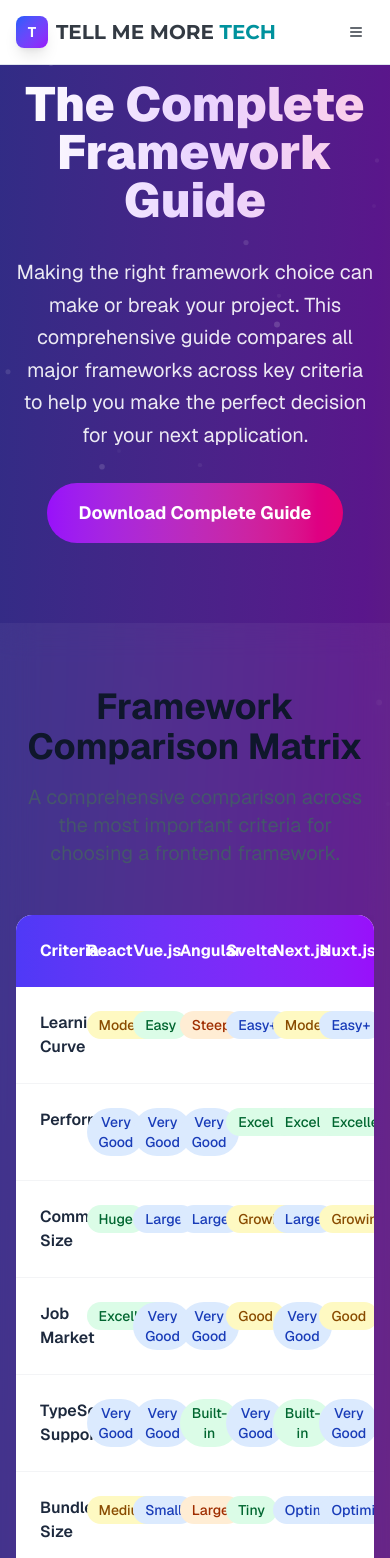
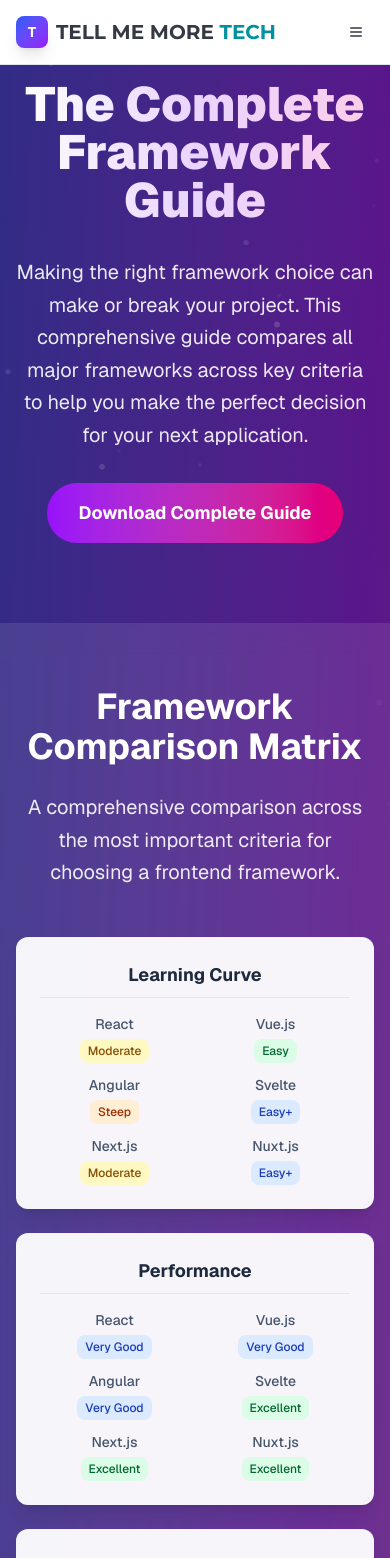
Before and after one commit to abdabkim/tellmemoretechblog, a Next.js app: page /frameworkguide in a window 390 px wide. Shown: the top 1558 px of the page. Built offline with nearby package versions, Linux system fonts and the light colour scheme.

Commit message:
Last commit for today. fixed the framwork page the comparison matrix section and removed subscribe from the resources page. probably one thing left to do to be done

```diff
--- a/app/articles/page.tsx
+++ b/app/articles/page.tsx
@@ -78,7 +78,7 @@ export default function AllArticlesPage() {
       date: "Sep 19, 2025",
       readTime: "5 min read",
       tags: ["Tools", "Resources", "Productivity"],
-      link: "/vscodeextension",
+      link: "/vscodeextensions",
     },
      {
       title: "Angular: The Swiss Army Knife Framework That Actually Cuts Through Enterprise Complexity",
--- a/app/frameworkguide/page.tsx
+++ b/app/frameworkguide/page.tsx
@@ -279,7 +279,7 @@ export default function FrameworkGuidePage() {
       </section>
 
       {/* Comparison Section */}
-      <section className="relative z-20 py-16 px-4 bg-white/5 backdrop-blur-lg">
+      <section className="relative z-20 py-16 px-4 bg-white/10 backdrop-blur-lg">
         <div className="max-w-7xl mx-auto">
           <motion.div
             className="text-center mb-12"
@@ -288,31 +288,90 @@ export default function FrameworkGuidePage() {
             transition={{ duration: 0.8 }}
             viewport={{ once: true }}
           >
-            <h2 className="text-4xl md:text-5xl font-bold mb-4 text-slate-900">
+            <h2 className="text-4xl md:text-5xl font-bold mb-6 text-white">
               Framework Comparison Matrix
             </h2>
-            <p className="text-xl text-slate-600">
+            <p className="text-xl text-white/90 max-w-4xl mx-auto leading-relaxed">
               A comprehensive comparison across the most important criteria for choosing a frontend framework.
             </p>
           </motion.div>
 
+          {/* Mobile-First Responsive Design */}
           <motion.div
-            className="overflow-x-auto"
+            className="w-full"
             initial={{ opacity: 0, y: 30 }}
             whileInView={{ opacity: 1, y: 0 }}
             transition={{ duration: 0.8, delay: 0.2 }}
             viewport={{ once: true }}
           >
-            <div className="min-w-full bg-white rounded-2xl shadow-2xl overflow-hidden">
+            {/* Mobile View - Stack Layout */}
+            <div className="block lg:hidden space-y-6">
+              {comparisonData.map((row, index) => (
+                <motion.div
+                  key={index}
+                  className="bg-white/95 backdrop-blur-lg rounded-xl p-6 shadow-lg"
+                  initial={{ opacity: 0, y: 20 }}
+                  whileInView={{ opacity: 1, y: 0 }}
+                  transition={{ duration: 0.5, delay: index * 0.1 }}
+                  viewport={{ once: true }}
+                >
+                  <h3 className="text-lg font-bold text-slate-800 mb-4 text-center border-b border-slate-200 pb-2">
+                    {row.criteria}
+                  </h3>
+                  <div className="grid grid-cols-2 sm:grid-cols-3 gap-3">
+                    <div className="text-center">
+                      <div className="text-sm font-medium text-slate-600 mb-1">React</div>
+                      <span className={`inline-block px-2 py-1 rounded-lg text-xs font-medium ${getScoreColor(row.react.score)}`}>
+                        {row.react.value}
+                      </span>
+                    </div>
+                    <div className="text-center">
+                      <div className="text-sm font-medium text-slate-600 mb-1">Vue.js</div>
+                      <span className={`inline-block px-2 py-1 rounded-lg text-xs font-medium ${getScoreColor(row.vue.score)}`}>
+                        {row.vue.value}
+                      </span>
+                    </div>
+                    <div className="text-center">
+                      <div className="text-sm font-medium text-slate-600 mb-1">Angular</div>
+                      <span className={`inline-block px-2 py-1 rounded-lg text-xs font-medium ${getScoreColor(row.angular.score)}`}>
+                        {row.angular.value}
+                      </span>
+                    </div>
+                    <div className="text-center">
+                      <div className="text-sm font-medium text-slate-600 mb-1">Svelte</div>
+                      <span className={`inline-block px-2 py-1 rounded-lg text-xs font-medium ${getScoreColor(row.svelte.score)}`}>
+                        {row.svelte.value}
+                      </span>
+                    </div>
+                    <div className="text-center">
+                      <div className="text-sm font-medium text-slate-600 mb-1">Next.js</div>
+                      <span className={`inline-block px-2 py-1 rounded-lg text-xs font-medium ${getScoreColor(row.nextjs.score)}`}>
+                        {row.nextjs.value}
+                      </span>
+                    </div>
+                    <div className="text-center">
+                      <div className="text-sm font-medium text-slate-600 mb-1">Nuxt.js</div>
+                      <span className={`inline-block px-2 py-1 rounded-lg text-xs font-medium ${getScoreColor(row.nuxtjs.score)}`}>
+                        {row.nuxtjs.value}
+                      </span>
+                    </div>
+                  </div>
+                </motion.div>
+              ))}
+            </div>
+
+            {/* Desktop View - Table Layout */}
+            <div className="hidden lg:block">
+              <div className="bg-white/95 backdrop-blur-lg rounded-2xl shadow-2xl overflow-hidden">
                 {/* Table Header */}
                 <div className="grid grid-cols-7 gap-4 p-6 bg-gradient-to-r from-indigo-600 to-purple-600 text-white font-bold text-center">
-                <div>Criteria</div>
-                <div>React</div>
-                <div>Vue.js</div>
-                <div>Angular</div>
-                <div>Svelte</div>
-                <div>Next.js</div>
-                <div>Nuxt.js</div>
+                  <div className="text-lg">Criteria</div>
+                  <div className="text-lg">React</div>
+                  <div className="text-lg">Vue.js</div>
+                  <div className="text-lg">Angular</div>
+                  <div className="text-lg">Svelte</div>
+                  <div className="text-lg">Next.js</div>
+                  <div className="text-lg">Nuxt.js</div>
                 </div>
 
                 {/* Table Rows */}
@@ -325,39 +384,40 @@ export default function FrameworkGuidePage() {
                     transition={{ duration: 0.6, delay: index * 0.1 }}
                     viewport={{ once: true }}
                   >
-                  <div className="font-semibold text-slate-800">{row.criteria}</div>
+                    <div className="font-semibold text-slate-800 text-lg">{row.criteria}</div>
                     <div className="text-center">
-                    <span className={`inline-block px-3 py-1 rounded-full text-sm font-medium ${getScoreColor(row.react.score)}`}>
+                      <span className={`inline-block px-3 py-2 rounded-full text-sm font-medium ${getScoreColor(row.react.score)}`}>
                         {row.react.value}
                       </span>
                     </div>
                     <div className="text-center">
-                    <span className={`inline-block px-3 py-1 rounded-full text-sm font-medium ${getScoreColor(row.vue.score)}`}>
+                      <span className={`inline-block px-3 py-2 rounded-full text-sm font-medium ${getScoreColor(row.vue.score)}`}>
                         {row.vue.value}
                       </span>
                     </div>
                     <div className="text-center">
-                    <span className={`inline-block px-3 py-1 rounded-full text-sm font-medium ${getScoreColor(row.angular.score)}`}>
+                      <span className={`inline-block px-3 py-2 rounded-full text-sm font-medium ${getScoreColor(row.angular.score)}`}>
                         {row.angular.value}
                       </span>
                     </div>
                     <div className="text-center">
-                    <span className={`inline-block px-3 py-1 rounded-full text-sm font-medium ${getScoreColor(row.svelte.score)}`}>
+                      <span className={`inline-block px-3 py-2 rounded-full text-sm font-medium ${getScoreColor(row.svelte.score)}`}>
                         {row.svelte.value}
                       </span>
                     </div>
                     <div className="text-center">
-                    <span className={`inline-block px-3 py-1 rounded-full text-sm font-medium ${getScoreColor(row.nextjs.score)}`}>
+                      <span className={`inline-block px-3 py-2 rounded-full text-sm font-medium ${getScoreColor(row.nextjs.score)}`}>
                         {row.nextjs.value}
                       </span>
                     </div>
                     <div className="text-center">
-                    <span className={`inline-block px-3 py-1 rounded-full text-sm font-medium ${getScoreColor(row.nuxtjs.score)}`}>
+                      <span className={`inline-block px-3 py-2 rounded-full text-sm font-medium ${getScoreColor(row.nuxtjs.score)}`}>
                         {row.nuxtjs.value}
                       </span>
                     </div>
                   </motion.div>
                 ))}
+              </div>
             </div>
           </motion.div>
         </div>
```
Also changed, not shown: app/resources/page.tsx (+0 -31 lines). Lines whose indentation alone changed are shown as unchanged.
